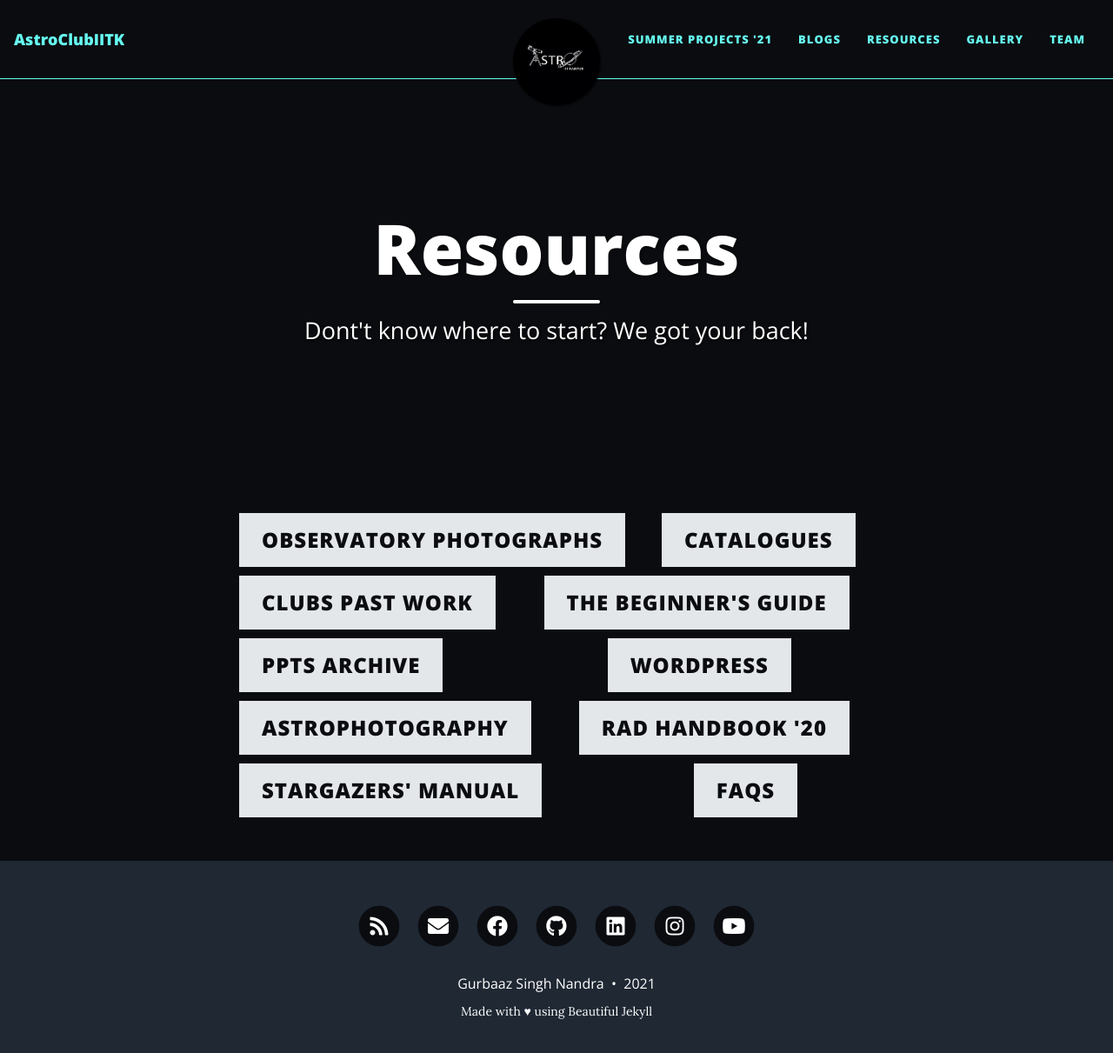
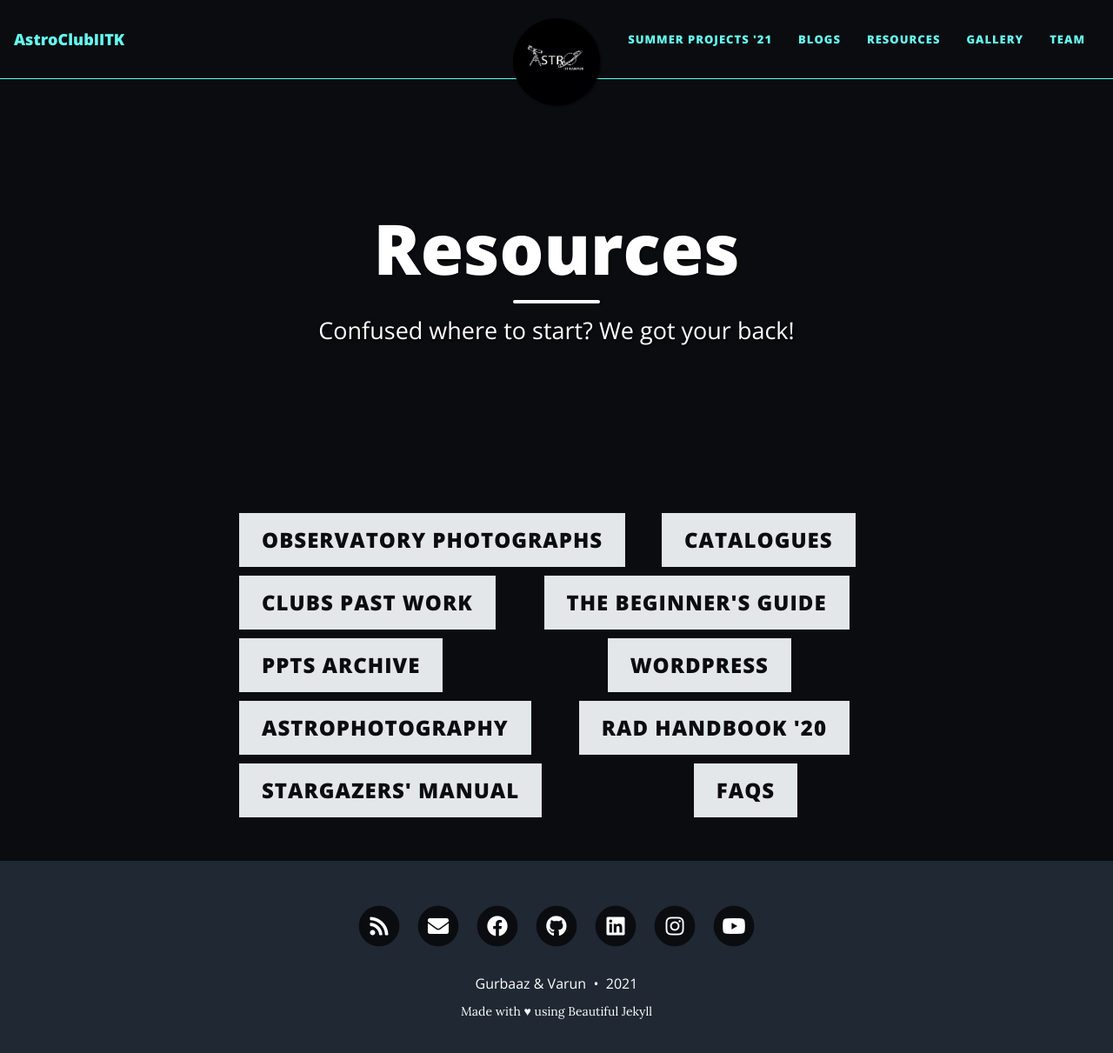
Before and after one commit to astroclubiitk/astroclubiitk.github.io, a Jekyll site: the page built from resources.md, in a window 1280 px wide and 1324 px high, cut to the strip 0-1220 px from the top of the window. Shown: the top 1211 px of the strip at 87% size. Built offline with Jekyll 4.4.1, drawn with Linux system fonts in a browser that asks for light colours; nearby versions of some CDN libraries.

Commit message:
📺 Minor fix

```diff
--- a/_config.yml
+++ b/_config.yml
@@ -11,7 +11,7 @@ title: AstroClubIITK
 titlebar: Astronomy Club &#8226; IIT Kanpur
 
 # Your name to show in the footer
-author: Gurbaaz Singh Nandra
+author: Gurbaaz & Varun
 
 # --- List of links in the navigation bar --- #
 collections:
--- a/resources.md
+++ b/resources.md
@@ -1,7 +1,7 @@
 ---
 layout: page
 title: Resources
-subtitle: Dont't know where to start? We got your back!
+subtitle: Confused where to start? We got your back!
 cover-img: /assets/img/banner6.jpg
 ---
 <ul class="pagination blog-pager">
```
